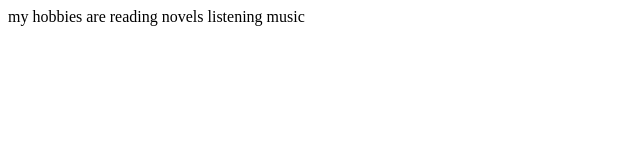
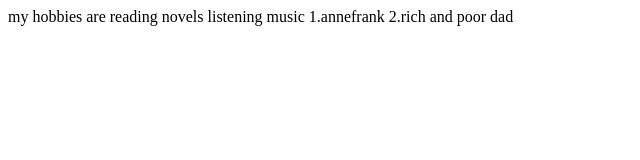
Before and after one commit to priya606/saipriya-hobbies, a plain HTML site: page index.html in a window 1280 px wide. Shown: the whole page, without its empty margins (0-640 px from the left). Drawn offline with Linux system fonts and the light colour scheme.

Commit message:
update saipriya-hobbies

```diff
--- a/index.html
+++ b/index.html
@@ -8,5 +8,7 @@
 </head>
 <body>
     my hobbies are reading novels listening music
+    1.annefrank
+    2.rich and poor dad
 </body>
 </html>
```
